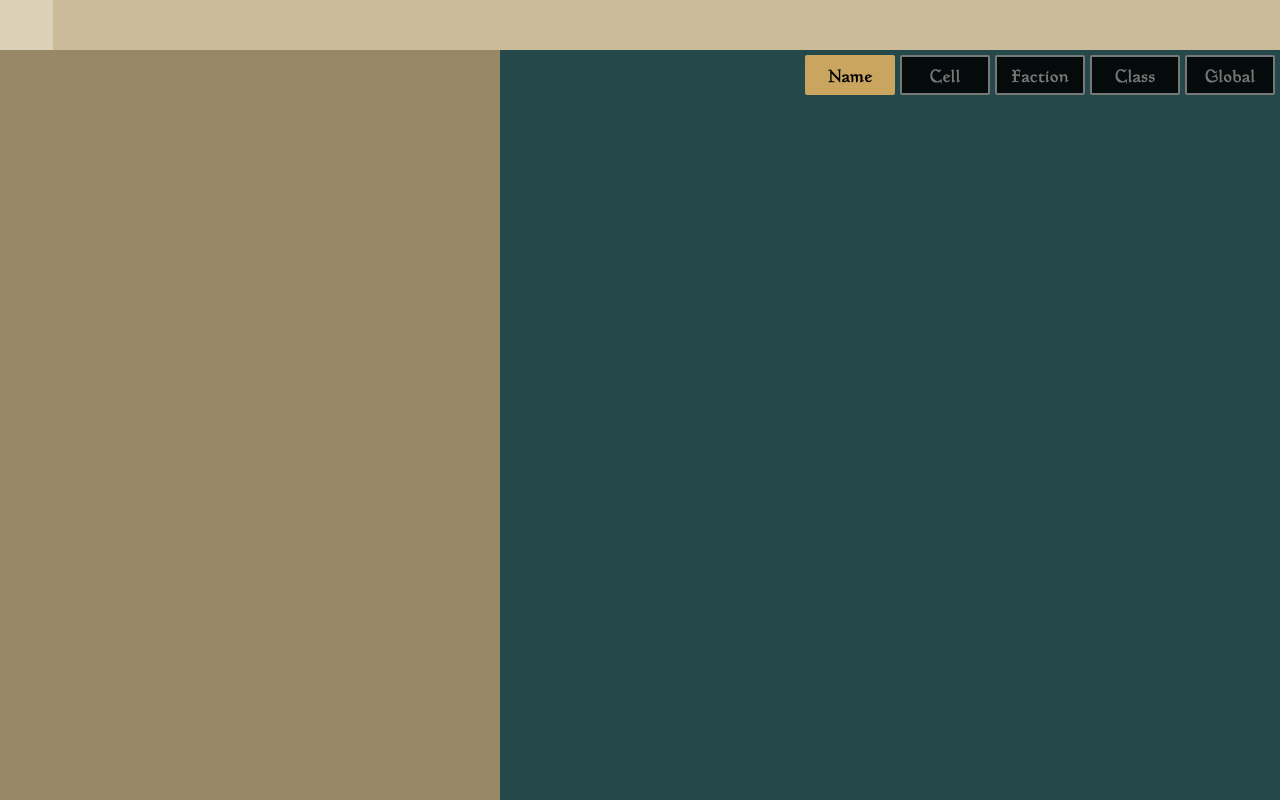
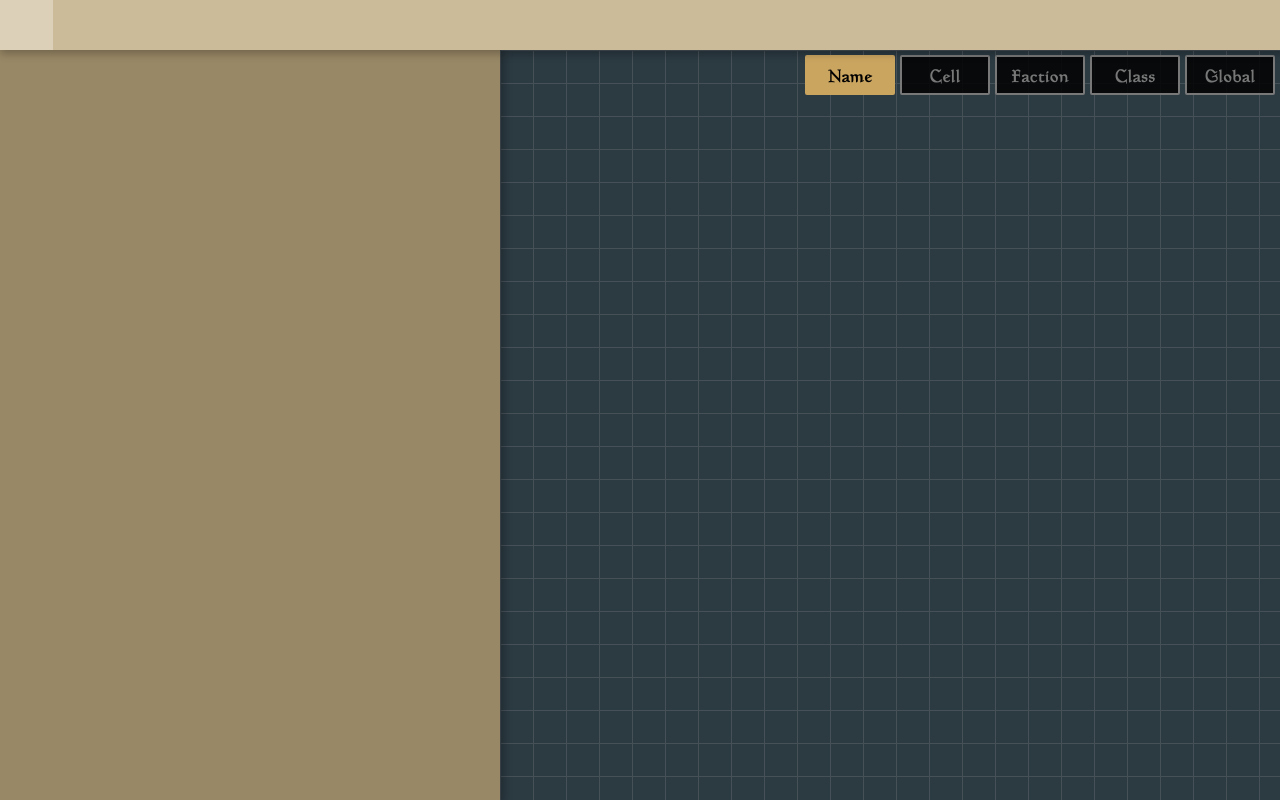
Before and after one commit to DramBero/tride, a Vue app: page / in a window 1280 px wide. Built offline with nearby package versions, Linux system fonts and the light colour scheme; some icons are missing.

Commit message:
shadows and dialogue bg

```diff
--- a/src/components/dialogue/DialogueFrame.vue
+++ b/src/components/dialogue/DialogueFrame.vue
@@ -111,7 +111,9 @@ export default {
 <style lang="scss">
 .frame {
   display: flex;
-  background: rgb(37, 72, 75);
+  background-image: linear-gradient(#465057 1px, transparent 1px), linear-gradient(to right, #465057 1px, transparent 1px);
+  background-size: 33px 33px;
+  background-color: #2c3a42;
   position: relative;
   height: 100%;
   width: 100%;
--- a/src/components/journal/JournalFrame.vue
+++ b/src/components/journal/JournalFrame.vue
@@ -23,6 +23,8 @@ export default {
 <style>
 .journal-frame {
   background-color: #986;
+  box-shadow: 2px 2px 8px 2px rgba(0, 0, 0, 0.25);
+  z-index: 2;
   padding: 10px;
   min-width: 500px;
   max-width: 500px;
--- a/src/components/toolbar/ToolBar.vue
+++ b/src/components/toolbar/ToolBar.vue
@@ -1,4 +1,5 @@
 <template>
+  <div>
   <div class="toolbar">
     <div class="file-controls">
       <ToolBarOpen />
@@ -13,6 +14,8 @@
     </div>
 
   </div>
+  <div class="pseudoheader"></div>
+</div>
 </template>
 
 <script>
@@ -30,11 +33,20 @@ export default {
 
 <style lang="scss">
 .toolbar {
+  position: fixed;
+  top: 0;
+  width: 100%;
   height: 50px;
   background-color: #cb9;
-  box-shadow: 2px 2px 8px rgba(25, 56, 31, 0.15);
+  box-shadow: 2px 2px 8px 2px rgba(0, 0, 0, 0.25);
+  z-index: 3;
   display: flex;
   font-family: 'Pelagiad';
+}
+
+.pseudoheader {
+  height: 50px;
+  width: 100vw;
 }
 
 .file-controls {
```
